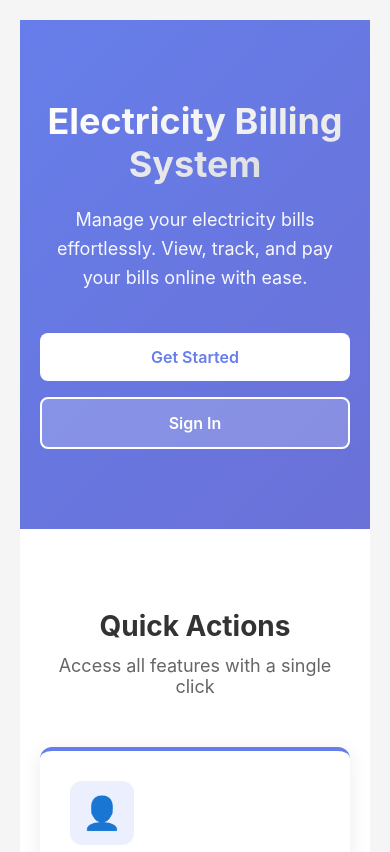
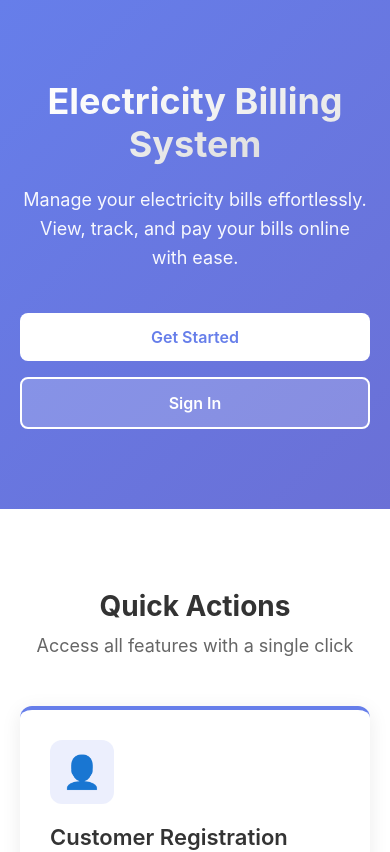
Before and after one commit to AryaKesharwani/electricity_billing, an Angular app in the folder frontend/: page /home in a window 390 px wide. Shown: the top 852 px of the page. Built offline with nearby package versions, Linux system fonts and the light colour scheme.

Commit message:
Refactor app component CSS for improved layout and responsiveness. Update container and main styles to utilize full viewport width and height, enhancing overall user experience.

```diff
--- a/frontend/src/app/app.component.css
+++ b/frontend/src/app/app.component.css
@@ -1,22 +1,14 @@
 .container {
-  max-width: 1200px;
-  margin: 0 auto;
-  padding: 20px;
-}
-
-header {
-  background-color: #1976d2;
-  color: white;
-  padding: 20px;
-  border-radius: 8px;
-  margin-bottom: 20px;
-}
-
-header h1 {
+  width: 100vw;
+  min-height: 100vh;
   margin: 0;
-  font-size: 24px;
+  padding: 0;
+  overflow-x: hidden;
 }
 
 main {
-  min-height: 400px;
+  width: 100%;
+  min-height: 100vh;
+  margin: 0;
+  padding: 0;
 }
```
